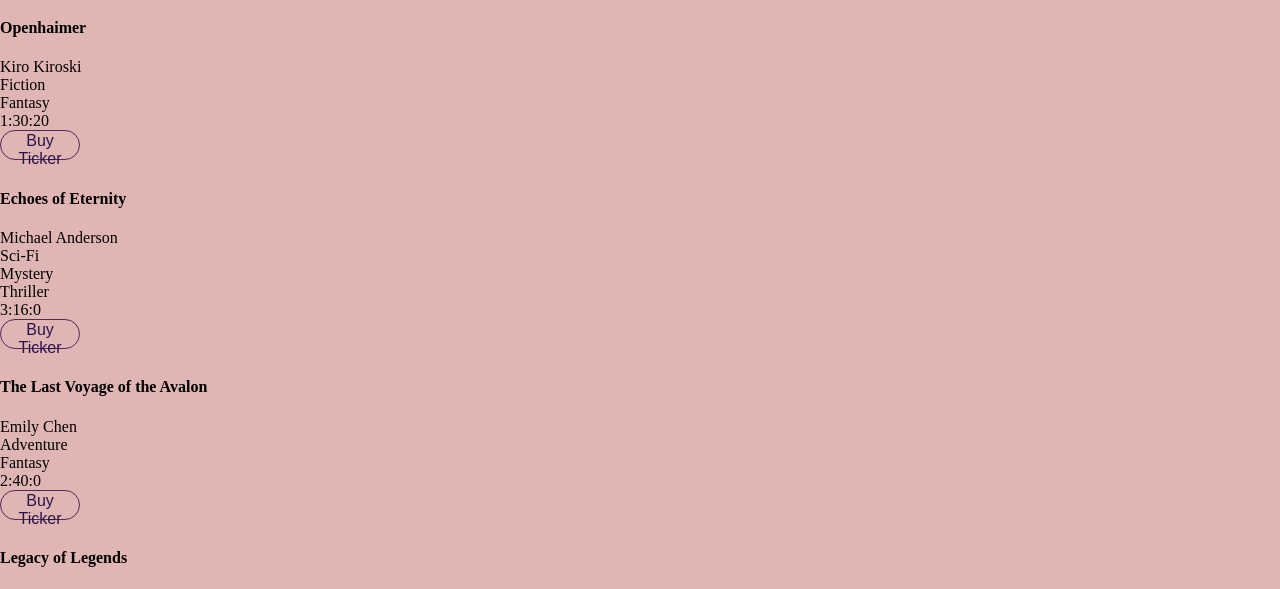
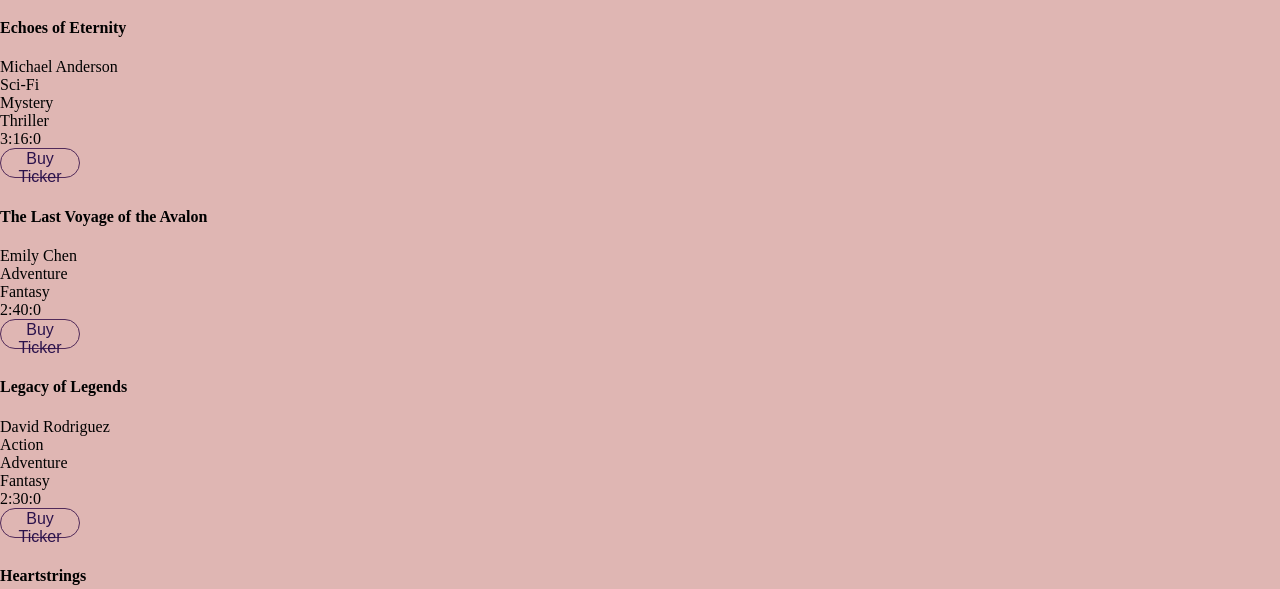
Before and after one commit to IamMistake/ITakaChill, a plain HTML site: page frontend/index.html in a window 1280 px wide. Shown: the part 142-731 px from the top of the page. Drawn offline with Linux system fonts and the light colour scheme.

Commit message:
lil lil update

```diff
--- a/frontend/index.html
+++ b/frontend/index.html
@@ -7,7 +7,7 @@
 </head>
 <body>
 <header>
-    <div id="logo"></div>
+     <a href="index.html"><div id="logo"></div></a>
     <h1>ITAKA MOVIES</h1>
     <div id="buttons">
         <button>Login</button>
@@ -17,20 +17,20 @@
 <h1>Popular Movies</h1>
 <main class="js-movies">
     <div class="js-movie">
-        <div class="js-movie-info">
-            <h4 class="js-movie-title">Openhaimer</h4>
-            <div class="js-movie-director">Kiro Kiroski</div>
-            <div class="js-movie-genres">
-                <div class="js-genre">Fiction</div>
-                <div class="js-genre">Fantasy</div>
-            </div>
-            <div class="js-movie-duration">
-                1:30:20
-            </div>
-            <div>
-                <button>Buy Ticker</button>
-            </div>
-        </div>
+<!--        <div class="js-movie-info">-->
+<!--            <h4 class="js-movie-title">Openhaimer</h4>-->
+<!--            <div class="js-movie-director">Kiro Kiroski</div>-->
+<!--            <div class="js-movie-genres">-->
+<!--                <div class="js-genre">Fiction</div>-->
+<!--                <div class="js-genre">Fantasy</div>-->
+<!--            </div>-->
+<!--            <div class="js-movie-duration">-->
+<!--                1:30:20-->
+<!--            </div>-->
+<!--            <div>-->
+<!--                <button>Buy Ticker</button>-->
+<!--            </div>-->
+<!--        </div>-->
     </div>
 </main>
 
--- a/frontend/styleSali.css
+++ b/frontend/styleSali.css
@@ -4,6 +4,9 @@
     --primary: #dfb6b3;
     --secondary: #86506d;
     --accent: #512a5a;
+}
+a:hover {
+    opacity: 60%;
 }
 
 body {
```
Also changed, not shown: frontend/sali.html (+1 -1 lines), frontend/saliFunc.js (+7 -1 lines).
